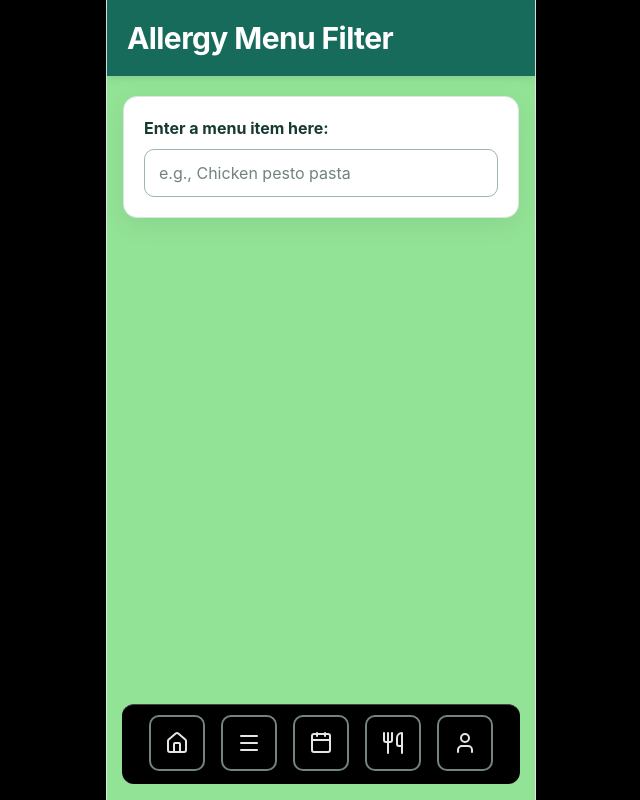
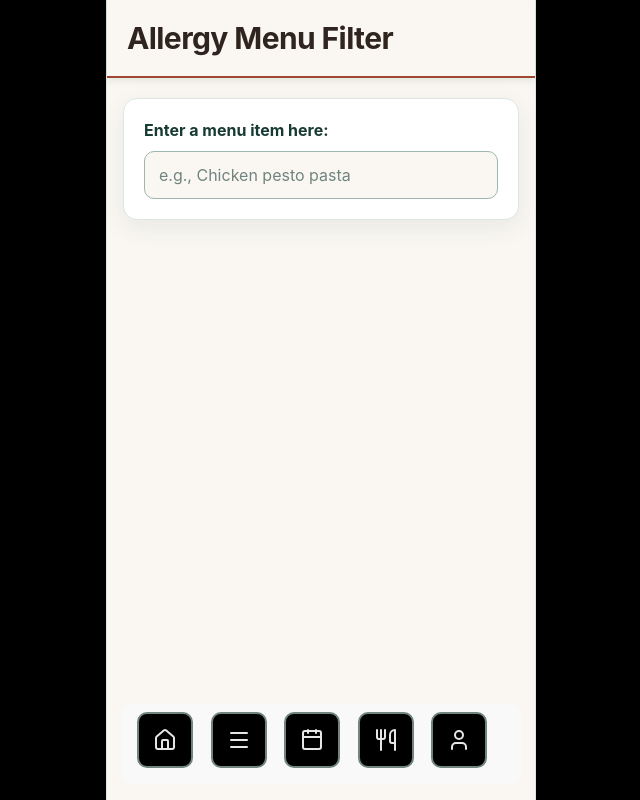
Before and after one commit to alecmstockman/allergy-app, a React (Vite) app in the folder src/allergy-app-web/: page / in a window 1280 px wide. Shown: the whole page, without its empty margins (319-959 px from the left). Built offline with nearby package versions, Linux system fonts and the light colour scheme.

Commit message:
update to colors

```diff
--- a/src/allergy-app-web/src/App.css
+++ b/src/allergy-app-web/src/App.css
@@ -8,14 +8,16 @@
   min-height: 100svh;
 
   margin: 0 auto;
-  background: #93e396;
+  background: #FAF7F2;
 }
 
 .app-header {
   padding: calc(1.25rem + env(safe-area-inset-top)) 1.25rem 1.25rem;
-  color: #ffffff;
-  background: #176b5b;
+  color: #30241F;
+  background: #FAF7F2;
+
   box-shadow: 0 2px 8px rgb(24 65 57 / 12%);
+  border-bottom: 2px solid #A04733;
 }
 
 .app-header h1 {
@@ -56,7 +58,7 @@
   color: #173a33;
   font: inherit;
   font-size: 1rem;
-  background: #ffffff;
+  background: #FAF7F2;
   border: 1px solid #9db6b0;
   border-radius: 0.625rem;
   transition:
@@ -88,20 +90,16 @@
   left: 50%;
   z-index: 10;
 
-  display: flex;
-  align-items: center;
-  justify-content: center;
+  display: grid;
+  grid-template-columns: repeat(5, 1fr);
 
-  width: min(80%, 398px);
+  width: min(90%, 400px);
   height: 80px;
 
-  gap: 1rem;
-
   padding: 0.5rem 1rem calc(0.75rem + env(safe-area-inset-bottom));
-  background: #000000;
+  background: #f9f9f9;
 
   border-radius: 12px;
-  border-top: 1px solid #434343;
   transform: translateX(-50%);
 }
 
```
